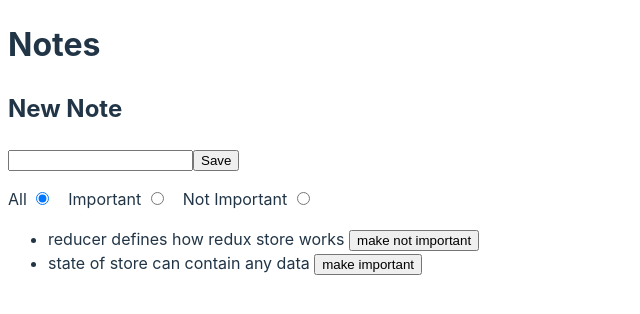
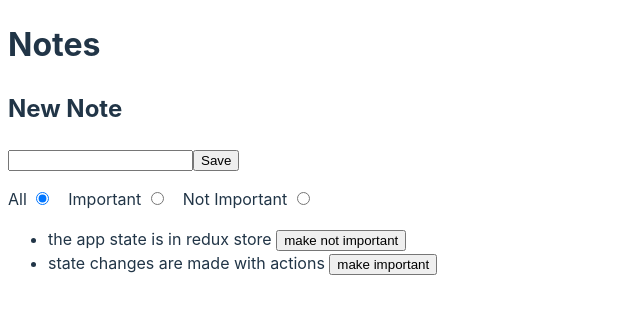
Before and after one commit to zelinka-marek/fullstack-notes-redux, a React (Vite) app: page / in a window 1280 px wide. Shown: the top 314 px of the page, without its empty margins (0-640 px from the left). Built offline with nearby package versions, Linux system fonts and the light colour scheme; data requests are answered from the project's data file.

Commit message:
getting data from db

```diff
--- /dev/null
+++ b/db.json
@@ -0,0 +1,14 @@
+{
+  "notes": [
+    {
+      "content": "the app state is in redux store",
+      "important": true,
+      "id": 1
+    },
+    {
+      "content": "state changes are made with actions",
+      "important": false,
+      "id": 2
+    }
+  ]
+}
--- a/package.json
+++ b/package.json
@@ -7,11 +7,13 @@
     "dev": "vite",
     "build": "vite build",
     "preview": "vite preview",
+    "server": "json-server -p 3001 -w db.json",
     "test": "vitest"
   },
   "prettier": {},
   "dependencies": {
     "@reduxjs/toolkit": "^1.9.3",
+    "axios": "^1.3.4",
     "react": "^18.2.0",
     "react-dom": "^18.2.0",
     "react-redux": "^8.0.5",
@@ -22,6 +24,7 @@
     "@types/react-dom": "^18.0.10",
     "@vitejs/plugin-react": "^3.1.0",
     "deep-freeze": "^0.0.1",
+    "json-server": "^0.17.2",
     "vite": "^4.1.0",
     "vitest": "^0.29.2"
   }
--- a/src/app.jsx
+++ b/src/app.jsx
@@ -1,12 +1,15 @@
+import { useEffect } from "react";
 import { useDispatch, useSelector } from "react-redux";
 import { NewNote } from "./components/new-note";
 import { NoteList } from "./components/note-list";
 import { VisibilityFilter } from "./components/visibility-filter";
 import { setFilter } from "./reducers/filter";
-import { createNote } from "./reducers/note";
+import { appendNote, createNote, setNotes } from "./reducers/note";
+import { getNotes } from "./services/notes";
 
 export function App() {
   const dispatch = useDispatch();
+
   const notes = useSelector(({ notes, filter }) => {
     if (filter === "all") {
       return notes;
@@ -16,6 +19,12 @@
       ? notes.filter((note) => note.important)
       : notes.filter((note) => !note.important);
   });
+
+  useEffect(() => {
+    getNotes().then((notes) => {
+      dispatch(setNotes({ notes }));
+    });
+  }, [dispatch]);
 
   return (
     <div>
--- a/src/reducers/note.js
+++ b/src/reducers/note.js
@@ -1,17 +1,4 @@
 import { createSlice } from "@reduxjs/toolkit";
-
-const initialState = [
-  {
-    content: "reducer defines how redux store works",
-    important: true,
-    id: 1,
-  },
-  {
-    content: "state of store can contain any data",
-    important: false,
-    id: 2,
-  },
-];
 
 function generateId() {
   return Number((Math.random() * 1_000_000).toFixed(0));
@@ -19,7 +6,7 @@
 
 const noteSlice = createSlice({
   name: "notes",
-  initialState,
+  initialState: [],
   reducers: {
     createNote(state, action) {
       const { content, important } = action.payload;
@@ -36,10 +23,21 @@
       const note = state.find((note) => note.id === id);
       note.important = !note.important;
     },
+    appendNote(state, action) {
+      const { note } = action.payload;
+
+      state.push(note);
+    },
+    setNotes(state, action) {
+      const { notes } = action.payload;
+
+      return notes;
+    },
   },
 });
 
 const { reducer } = noteSlice;
 export { reducer as noteReducer };
 
-export const { createNote, toggleNoteImportance } = noteSlice.actions;
+export const { createNote, toggleNoteImportance, appendNote, setNotes } =
+  noteSlice.actions;
--- /dev/null
+++ b/src/services/notes.js
@@ -0,0 +1,9 @@
+import axios from "axios";
+
+const baseUrl = "http://localhost:3001/notes";
+
+export async function getNotes() {
+  const response = await axios.get(baseUrl);
+
+  return response.data;
+}
```
Also changed, not shown: 1 other file (tests, documents, lock files or other folders).
